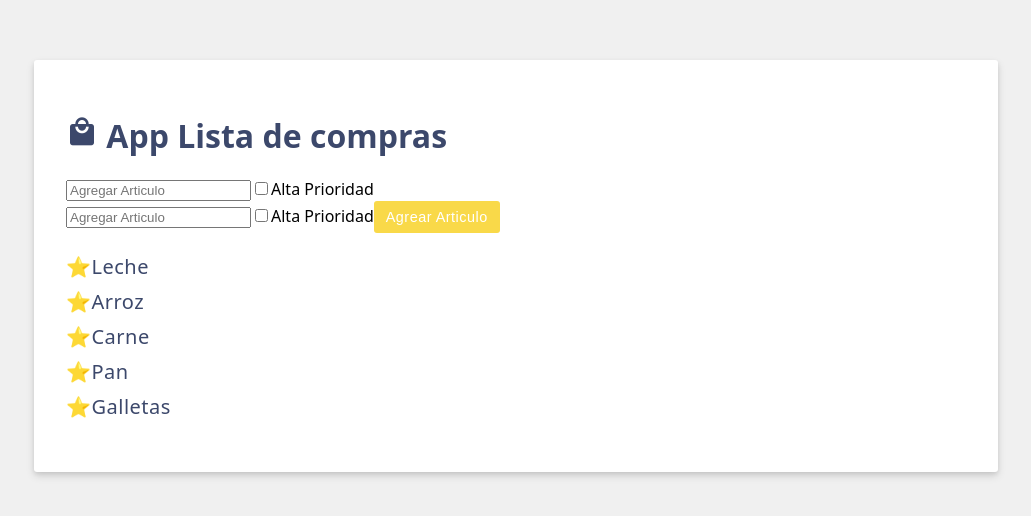
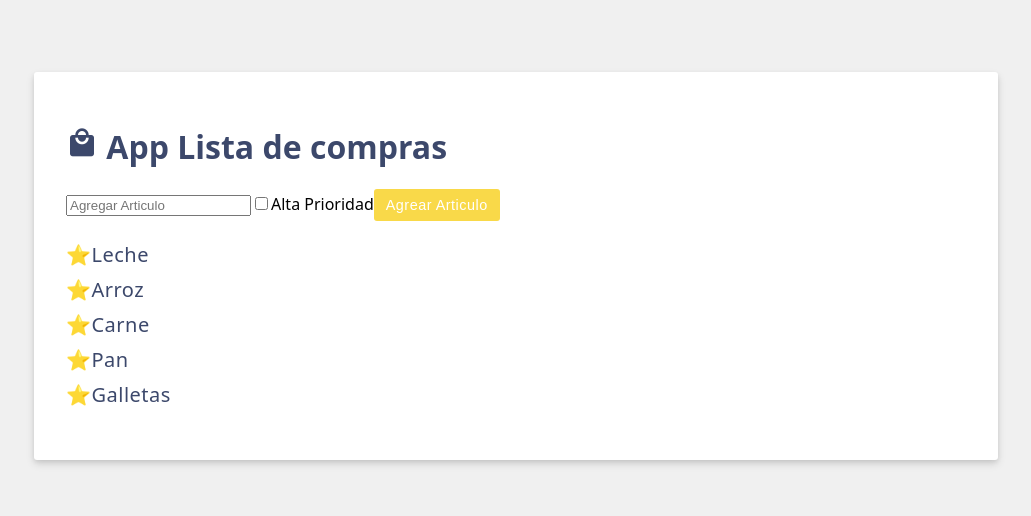
Before and after one commit to joelaev/vuejsshoppingcart, a Vue app: page / in a window 1280 px wide. Shown: the part 134-650 px from the top of the page, without its empty margins (124-1155 px from the left). Built offline with nearby package versions, Linux system fonts and the light colour scheme.

Commit message:
🎲Feat: Eventos de usuario crea el boton para agregar nuevos items a la lista

```diff
--- a/src/App.vue
+++ b/src/App.vue
@@ -18,9 +18,6 @@ const newItemHighPriority = ref (false)
 
 <template>
   <h1> <i v-bind:class="shoppingIcon">local_mall</i> {{ header }}</h1>
-  <input v-model="newItem" type="text" placeholder="Agregar Articulo">
-
- <label><input type="checkbox" v-model="newItemHighPriority">Alta Prioridad</label>
   <div class="add-item form">
     <input v-model="newItem" type="text" placeholder="Agregar Articulo">
     <label><input type="checkbox" v-model="newItemHighPriority">Alta Prioridad</label>
```
